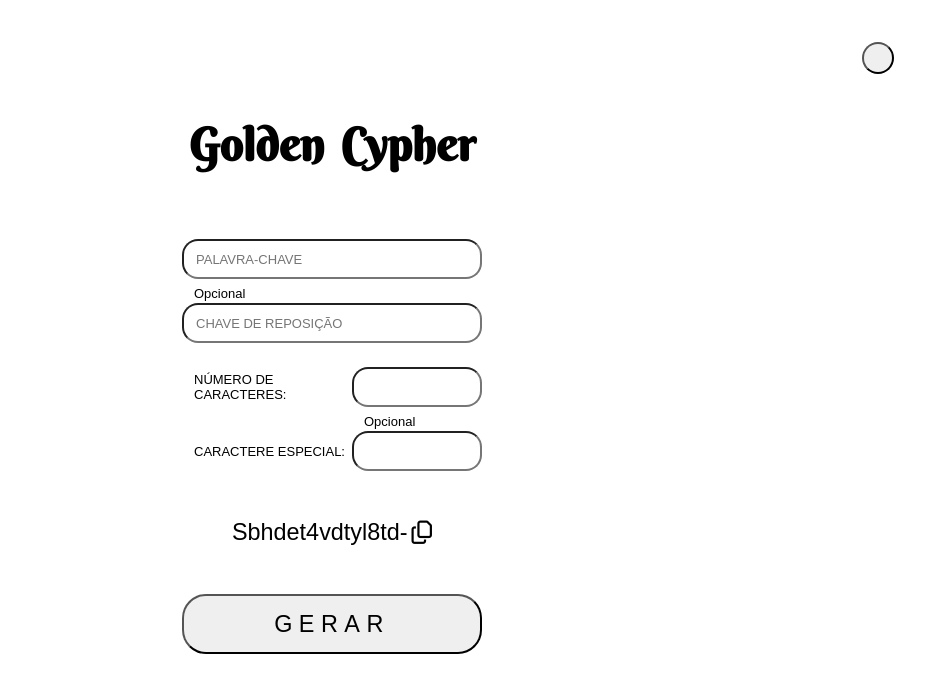
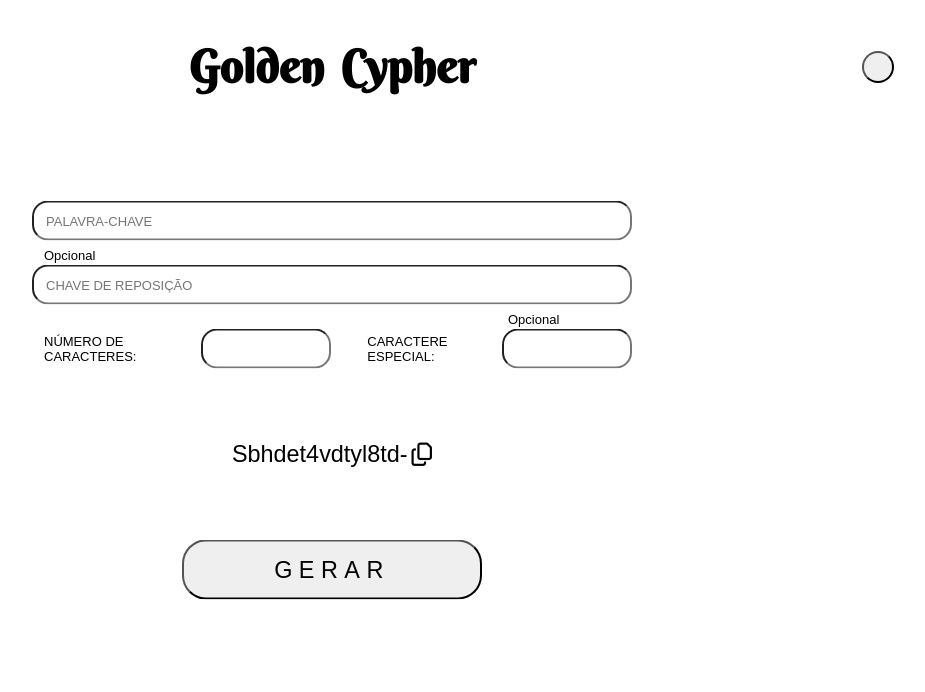
Before and after one commit to rafael-ma/golden-cypher, a plain HTML site: page index.html in a window 1280 px wide. Shown: the whole page, without its empty margins (308-1233 px from the left). Drawn offline with Linux system fonts and the light colour scheme; a web font is replaced by a local one.

Commit message:
Media Query para desktop
Foi incrementado um media query no CSS para dispositivos a partir de 768px de largura.

```diff
--- a/index.html
+++ b/index.html
@@ -11,9 +11,8 @@
         <div id="switch">
             <button></button>
         </div>
-        <h1>
-            Golden Cypher
-        </h1>
+        <h1>Golden Cypher</h1>
+        <div id="space"></div>
     </header>
 
     <main>
--- a/style.css
+++ b/style.css
@@ -46,7 +46,6 @@
 
 header {
     margin: 38px 38px 66px 38px;
-    gap: 38px;
 
     display: flex;
     flex-direction: column;
@@ -61,6 +60,7 @@ header {
     height: 40px;
     width: 76px;
     border-radius: 25px;
+    margin-bottom: 38px;
 }
 
 #switch button {
@@ -143,8 +143,60 @@ label {
 }
 
 #generate {
+    width: 100%;
+    max-width: 300px;
+    margin: auto;
     height: 60px;
     font-size: 1.8rem;
     border-radius: 24px;
     letter-spacing: .5rem;
 }
+
+/* Media Query for Desktoip */
+@media (min-width: 768px) {
+    header {
+        margin: 38px 38px 88px 38px;
+
+        flex-direction: row-reverse;
+        align-items: center;
+        justify-content: space-between;
+    }
+
+    header h1 {
+        width: initial;
+    }
+
+    #switch {
+        margin: 0;
+    }
+
+    #space {
+        height: 40px;
+        width: 76px;
+    }
+
+    main {
+        max-width: 600px;
+        width: 80vw;
+        margin: auto;
+
+        position: absolute;
+        left: 50%;
+        top: 50%;
+        transform: translateX(-50%) translateY(-50%);
+    }
+
+    #withLabels {
+        display: flex;
+        flex-direction: row;
+        justify-content: space-between;
+    }
+
+    .smallInput {
+        margin-left: 6px;
+    }
+
+    #results {
+        padding: 48px 0;
+    }
+}
```
